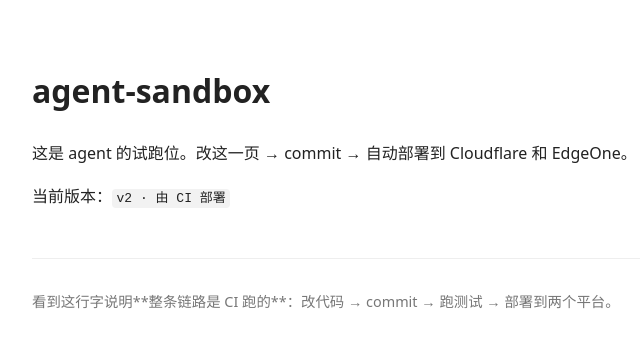
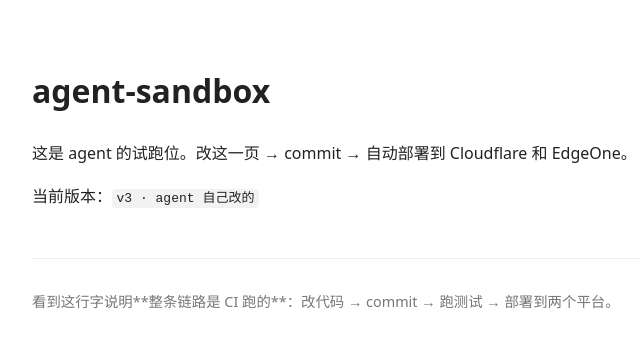
Before and after one commit to guci314/cf-agent-workspace, a website: page projects/agent-sandbox/public/index.html in a window 1280 px wide. Shown: the full height of the page, 288-928 px from the left. Drawn offline with Linux system fonts and the light colour scheme.

Commit message:
agent-sandbox: 版本号 v2 · 由 CI 部署 → v3 · agent 自己改的

```diff
--- a/projects/agent-sandbox/public/index.html
+++ b/projects/agent-sandbox/public/index.html
@@ -15,7 +15,7 @@
 <body>
   <h1>agent-sandbox</h1>
   <p>这是 agent 的试跑位。改这一页 → commit → 自动部署到 Cloudflare 和 EdgeOne。</p>
-  <p>当前版本：<code>v2 · 由 CI 部署</code></p>
+  <p>当前版本：<code>v3 · agent 自己改的</code></p>
   <div class="meta">
     <p>看到这行字说明**整条链路是 CI 跑的**：改代码 → commit → 跑测试 → 部署到两个平台。</p>
   </div>
```
